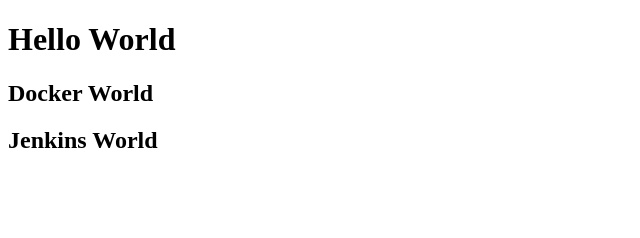
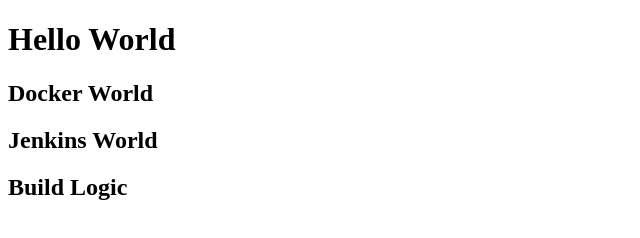
Before and after one commit to xNORAGAMIx/CI-CD, a plain HTML site: page index.html in a window 1280 px wide. Shown: the whole page, without its empty margins (0-640 px from the left). Drawn offline with Linux system fonts and the light colour scheme.

Commit message:
checks build from jenkins

```diff
--- a/index.html
+++ b/index.html
@@ -9,5 +9,6 @@
     <h1>Hello World</h1>
     <h2>Docker World</h2>
     <h2>Jenkins World</h2>
+    <h2>Build Logic</h2>
 </body>
 </html>
```
